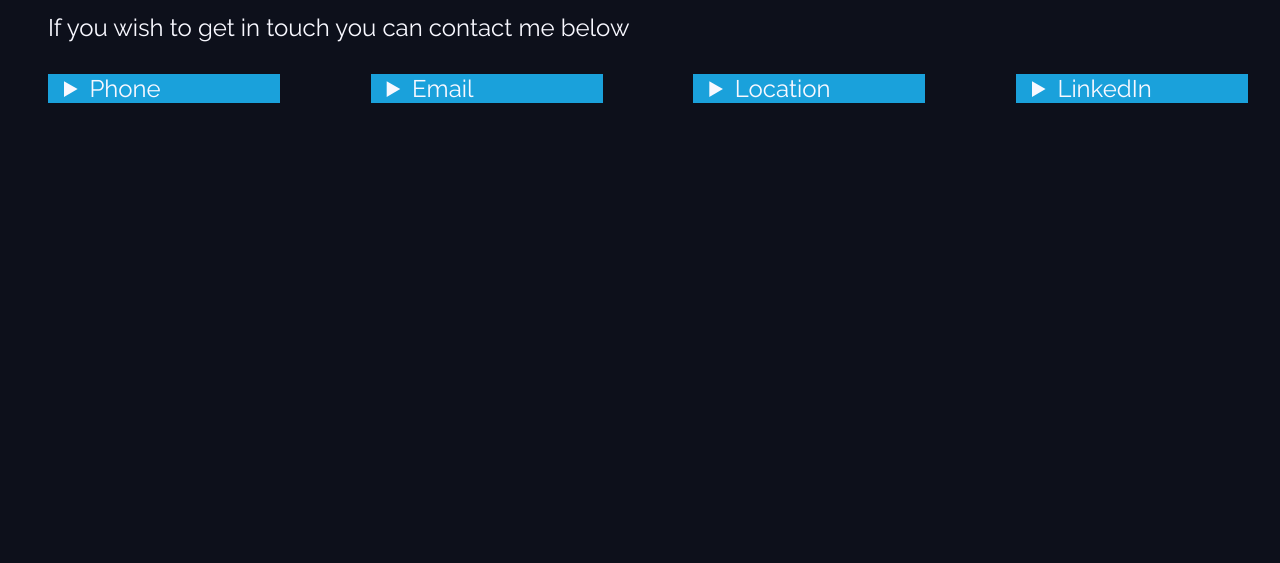
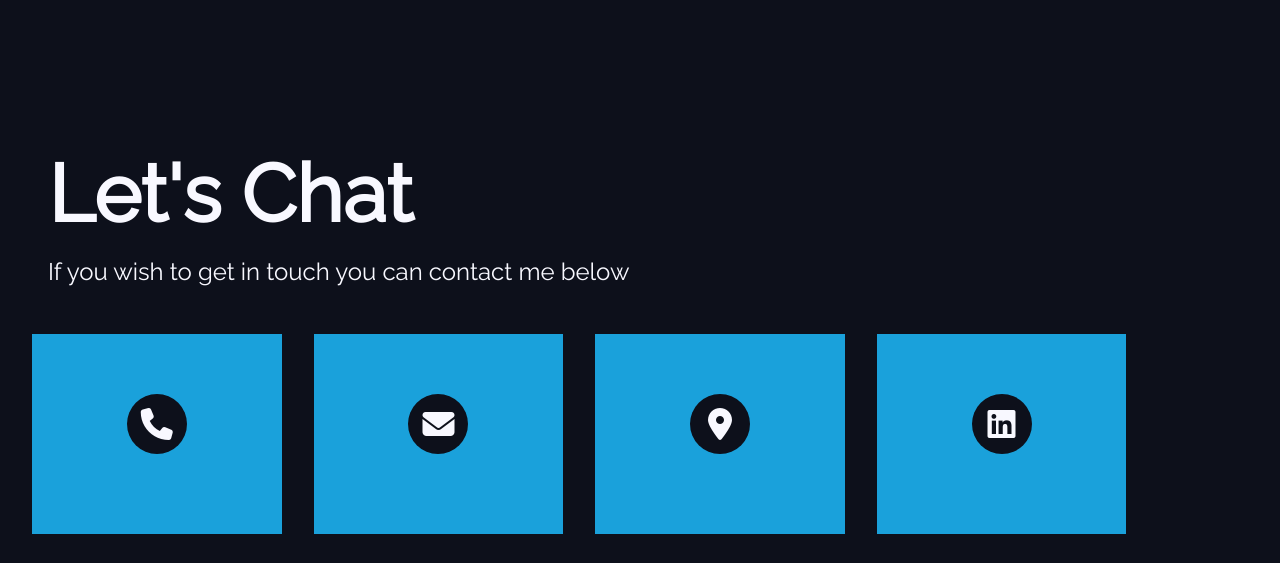
Before and after one commit to J-A-Quigley/J-A-Quigley, a plain HTML site: page index.html in a window 1280 px wide. Shown: the part 2359-2922 px from the top of the page. Before the commit the page ends 2494 px from the top, so only its background shows below. Drawn offline with Linux system fonts and the light colour scheme.

Commit message:
Portfolio V2 Complete
Changed Contact Area

```diff
--- a/Portfolio.css
+++ b/Portfolio.css
@@ -259,6 +259,14 @@ rgb(107, 111, 152) blue gray #6b6f98
   width: 100%;
 }
 
+.ContactInfo {
+	display: none;
+}
+.ContactCard {
+
+}
+.ContactIcons {
+}
 
 
 
@@ -873,7 +881,7 @@ rgb(107, 111, 152) blue gray #6b6f98
 		ackground-color: darkseagreen;
 		text-align: left;
 		padding: 0rem 1rem 1rem 2rem;
-		display: flex;
+		display: none;
 		justify-content: space-between;
 		flex-wrap: wrap;
 	}
@@ -901,6 +909,52 @@ rgb(107, 111, 152) blue gray #6b6f98
 	  background-color: #1AA1DB;
 	  word-wrap: break-word;
 	}
+	.ContactInfo {
+		display: flex;
+		width: 100%;
+		align-items: center;
+		ustify-content: center;
+		padding: 1rem 1rem 1rem 1rem;
+		flex-wrap: wrap;
+	}
+	.ContactCard {
+		background: #1AA1DB;
+		padding: 0rem 1rem 0rem 1rem;
+		margin: 1rem 1rem 1rem 1rem;
+		min-width: calc(20%);
+		height: 200px;
+		display: flex;
+		flex-direction: column;
+		justify-content: center;
+		align-items: center;
+		word-wrap: break-word;
+
+	}
+	.ContactIcons {
+		font-size: 2rem;
+		background-color: #0d101b;
+		width: 60px;
+		height: 60px;
+		text-align: center;
+		line-height: 60px !important;
+		border-radius: 50%;
+		transition: 0.3s linear;
+	}
+	.ContactCard:hover .ContactIcons{
+		background: none;
+		color: #0d101b;
+		transform: scale(1.6);
+	}
+	.ContactCard p,a {
+		opacity: 0;
+		transition: 0.3s linear;
+		white-space: normal;
+	}
+	.ContactCard:hover p,a {
+		opacity: 1;
+		padding: 1rem 0rem 0rem 0rem;
+
+	}
 }
 /* Large devices (laptops/desktops, 992px and up) */
 @media only screen and (min-width: 992px) {...}
--- a/index.html
+++ b/index.html
@@ -86,6 +86,7 @@
 		</div>
 	-->
 		<div class="CreateScroll">
+			<div class="card"><img src="AzureFundamentals.svg"></div>
 			<div class="card"><img src="Construct3.svg"></div>
   			<div class="card"><img src="HtmlIcon.svg"></div>
   			<div class="card"><img src="CssIcon.svg"></div>
@@ -112,6 +113,26 @@
 			<details><summary>LinkedIn</summary><p>www.linkedin.com/in/jackaquigley</p></details>
 		</div>
 		<div class="ContactInfo">
+			<!--Phone-->
+			<div class="ContactCard">
+				<i class="ContactIcons fa-solid fa-phone"></i>
+				<p>07804 615346</p>
+			</div>
+			<!--Email-->
+			<div class="ContactCard">
+				<i class="ContactIcons fa-solid fa-envelope"></i>
+				<p>jackquigley11@gmail.com</p>
+			</div>
+			<!--Location-->
+			<div class="ContactCard">
+				<i class="ContactIcons fa-solid fa-location-dot"></i>
+				<p>Plymouth, UK</p>
+			</div>
+			<!--LinkedIn-->
+			<div class="ContactCard">
+				<i class="ContactIcons fa-brands fa-linkedin"></i>
+				<p><a href="https://www.linkedin.com/in/jackaquigley/">linkedIn Profile</a></p>
+			</div>
 		</div>
 	</body>
 </html>
```
Also changed, not shown: AzureFundamentals.svg (added).
